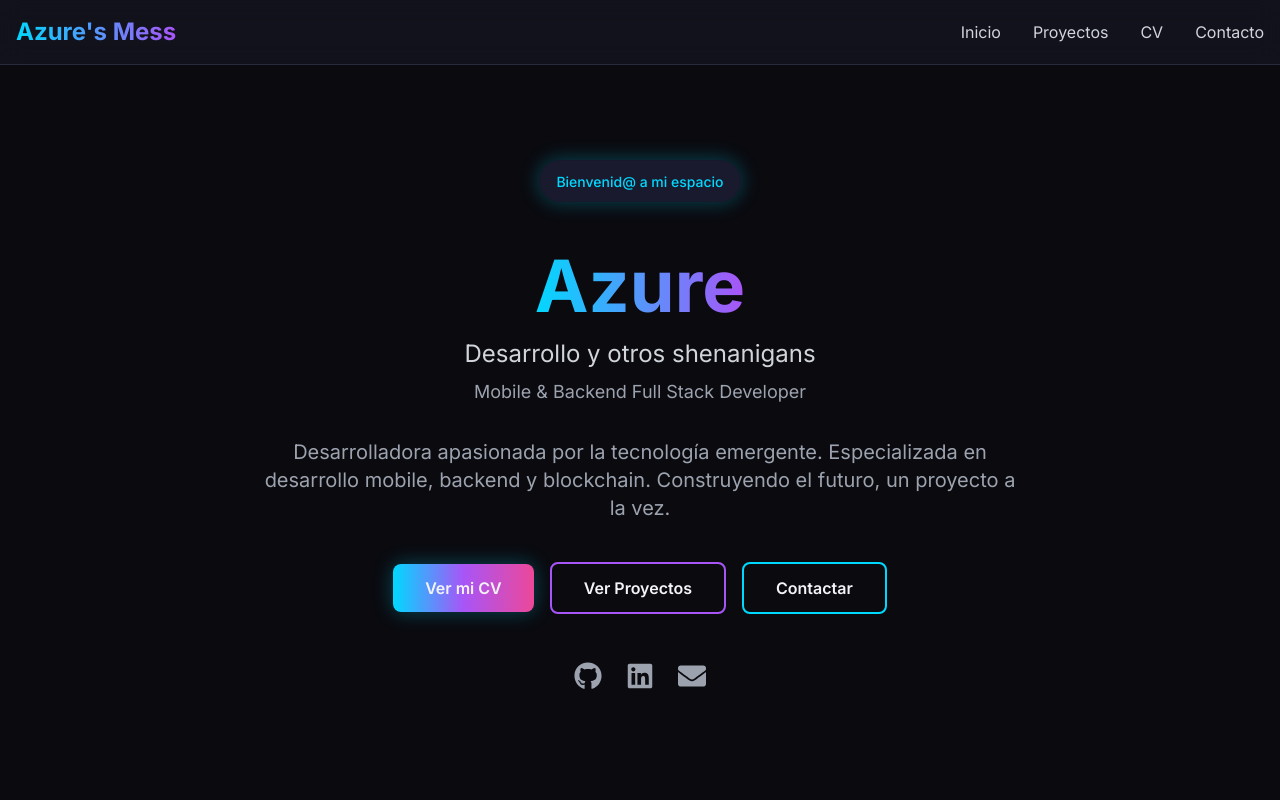
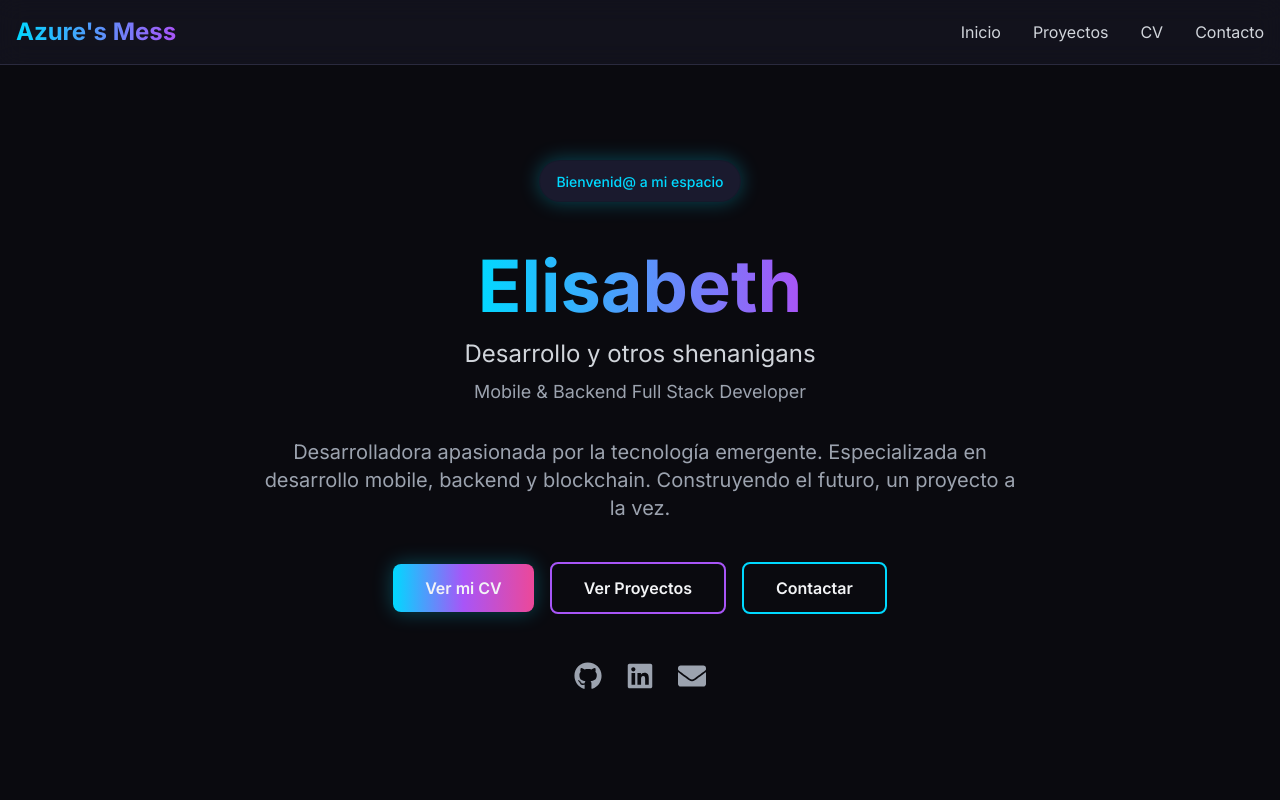
Before and after one commit to FreakAzure/AzuresMess, a React (Vite) app: page / in a window 1280 px wide. Shown: the top 800 px of the page. Built offline with nearby package versions, Linux system fonts and the light colour scheme.

Commit message:
Update name in strings.js from "Azure" to "Elisabeth" for consistency with personal branding

```diff
--- a/src/constants/strings.js
+++ b/src/constants/strings.js
@@ -1,7 +1,7 @@
 export const strings = {
   // General
   siteName: "Azure's Mess",
-  name: "Azure",
+  name: "Elisabeth",
   title: "Desarrolladora e Innovadora",
   realName: "Elisabeth",
   cvTitle: "Mobile & Backend Full Stack Developer",
```
